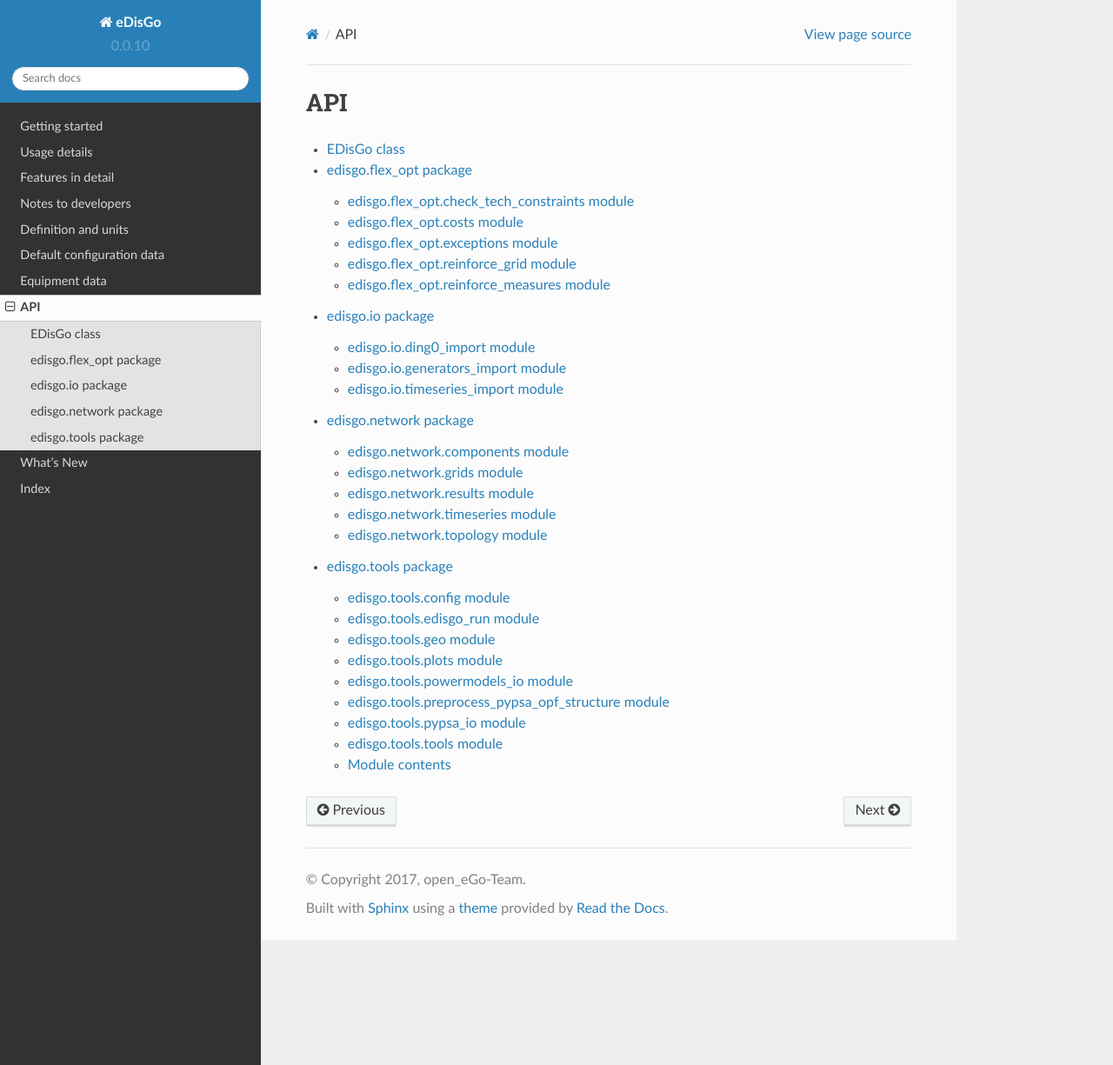
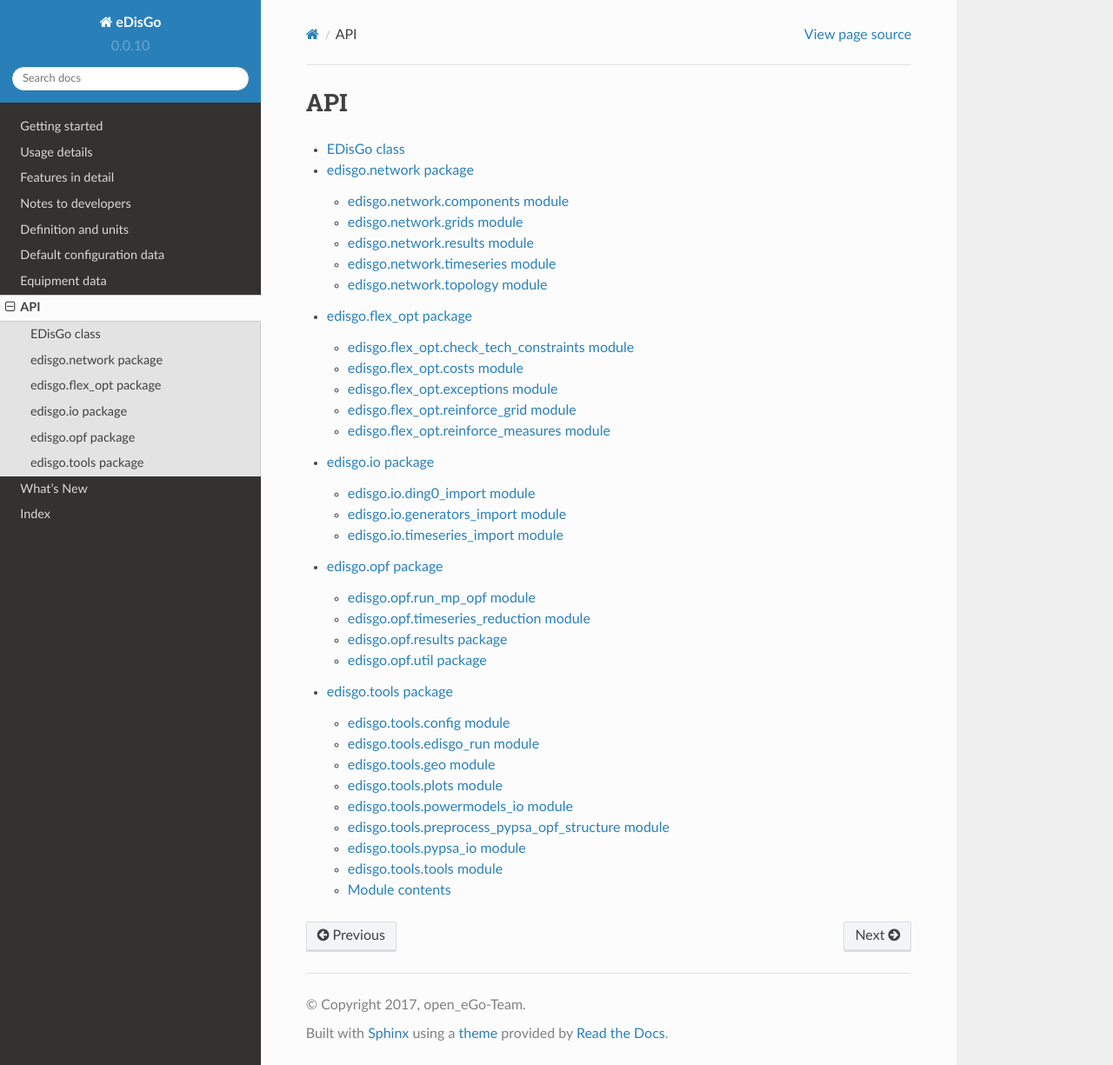
Before and after one commit to openego/eDisGo, a Sphinx documentation site: the page built from doc/api.rst, in a window 1280 px wide and 1225 px high. Shown: the whole window at 87% size. Built offline with Sphinx 7.4.7 and the Read the Docs theme 2.0.0, drawn with Linux system fonts in a browser that asks for light colours; formulas are drawn with MathJax 3.

```diff
--- a/doc/api.rst
+++ b/doc/api.rst
@@ -10,7 +10,8 @@ API
    :glob:
 
    api/edisgo_class
+   api/edisgo.network
    api/edisgo.flex_opt
    api/edisgo.io
-   api/edisgo.network
+   api/edisgo.opf
    api/edisgo.tools
--- /dev/null
+++ b/doc/api/edisgo.opf.rst
@@ -0,0 +1,44 @@
+edisgo.opf package
+========================
+
+edisgo.opf.run\_mp\_opf module
+----------------------------------
+
+.. automodule:: edisgo.opf.run_mp_opf
+    :members:
+    :undoc-members:
+    :show-inheritance:
+
+edisgo.opf.timeseries\_reduction module
+-------------------------------------------
+
+.. automodule:: edisgo.opf.timeseries_reduction
+    :members:
+    :undoc-members:
+    :show-inheritance:
+
+edisgo.opf.results package
+-----------------------------
+
+.. automodule:: edisgo.opf.results.opf_expand_network
+    :members:
+    :undoc-members:
+    :show-inheritance:
+
+.. automodule:: edisgo.opf.results.opf_result_class
+    :members:
+    :undoc-members:
+    :show-inheritance:
+
+edisgo.opf.util package
+----------------------------------
+
+.. automodule:: edisgo.opf.util.plot_solutions
+    :members:
+    :undoc-members:
+    :show-inheritance:
+
+.. automodule:: edisgo.opf.util.scenario_settings
+    :members:
+    :undoc-members:
+    :show-inheritance:
--- a/rtd_requirements.txt
+++ b/rtd_requirements.txt
@@ -11,3 +11,4 @@ workalendar
 egoio >= 0.4.7
 matplotlib
 pypower
+sklearn
--- a/setup.py
+++ b/setup.py
@@ -47,7 +47,8 @@ setup(
         'workalendar',
         'egoio >= 0.4.7',
         'matplotlib',
-        'pypower'
+        'pypower',
+        'sklearn'
     ],
     extras_require={
         'geoplot': ['geopandas', 'contextily'],
```
Also changed, not shown: 3 other files.
